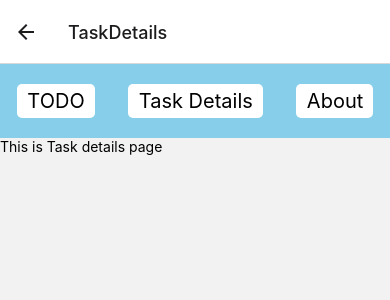
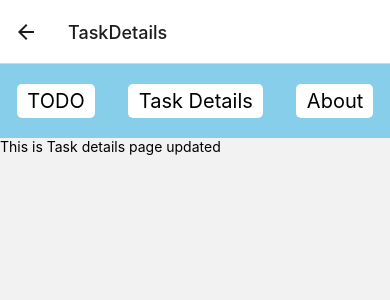
Before and after one commit to mohit-tyagi/TodoReactNative, a React Native app: screen /TaskDetails in a window 390 px wide. Shown: the top 300 px of the page. Built offline with nearby package versions, Linux system fonts and the light colour scheme.

Commit message:
lint fix

```diff
--- a/Pages/About/About.tsx
+++ b/Pages/About/About.tsx
@@ -4,7 +4,7 @@ import Header from '../Todos/components/Header';
 
 const About = ({navigation}) => {
   return (
-    <SafeAreaView style={{flex: 1}}>
+    <SafeAreaView style={styles.container}>
       <ScrollView>
         <Header navigation={navigation} />
         <View>
@@ -15,6 +15,10 @@ const About = ({navigation}) => {
   );
 };
 
-const styles = StyleSheet.create({});
+const styles = StyleSheet.create({
+  container: {
+    flex: 1,
+  },
+});
 
 export default About;
--- a/Pages/TaskDetails/TaskDetails.tsx
+++ b/Pages/TaskDetails/TaskDetails.tsx
@@ -8,7 +8,7 @@ const TaskDetails = ({navigation}) => {
       <ScrollView>
         <Header navigation={navigation} />
         <View>
-          <Text>This is Task details page</Text>
+          <Text>This is Task details page updated</Text>
         </View>
       </ScrollView>
     </SafeAreaView>
```
